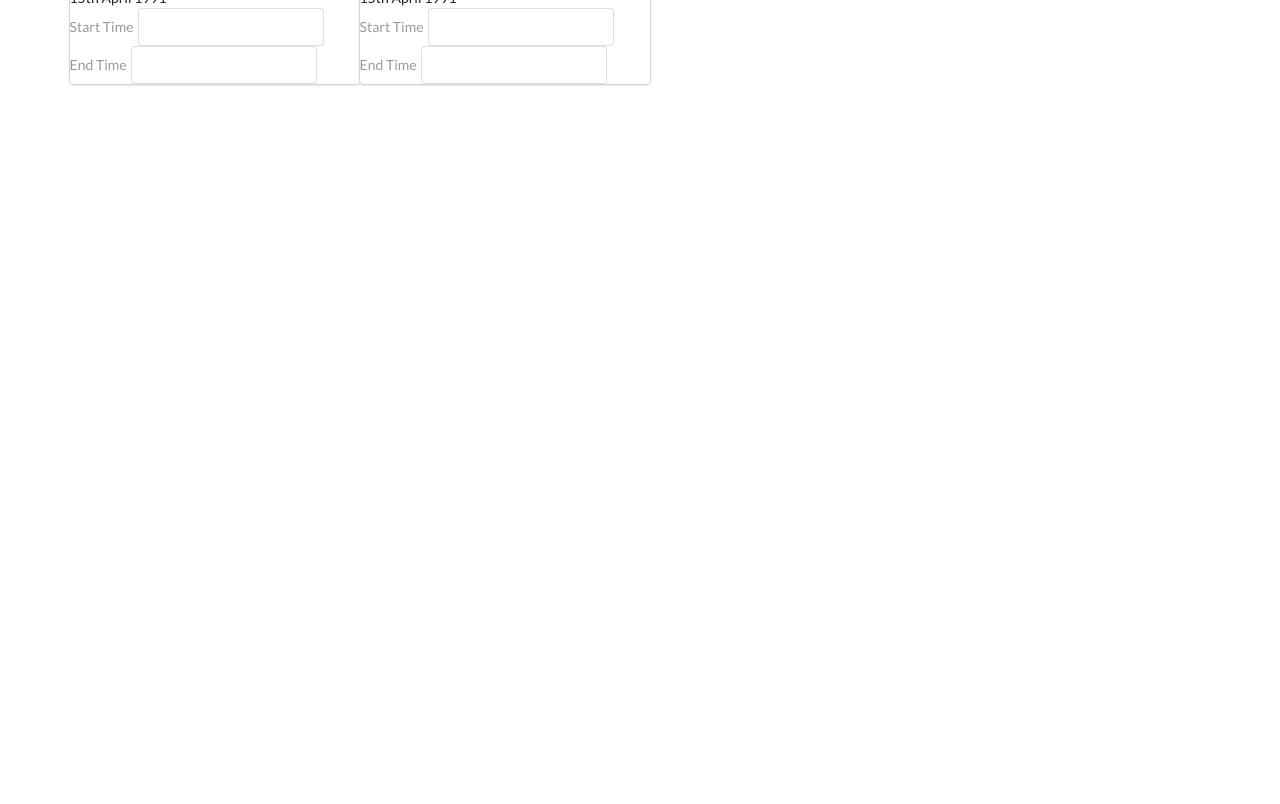
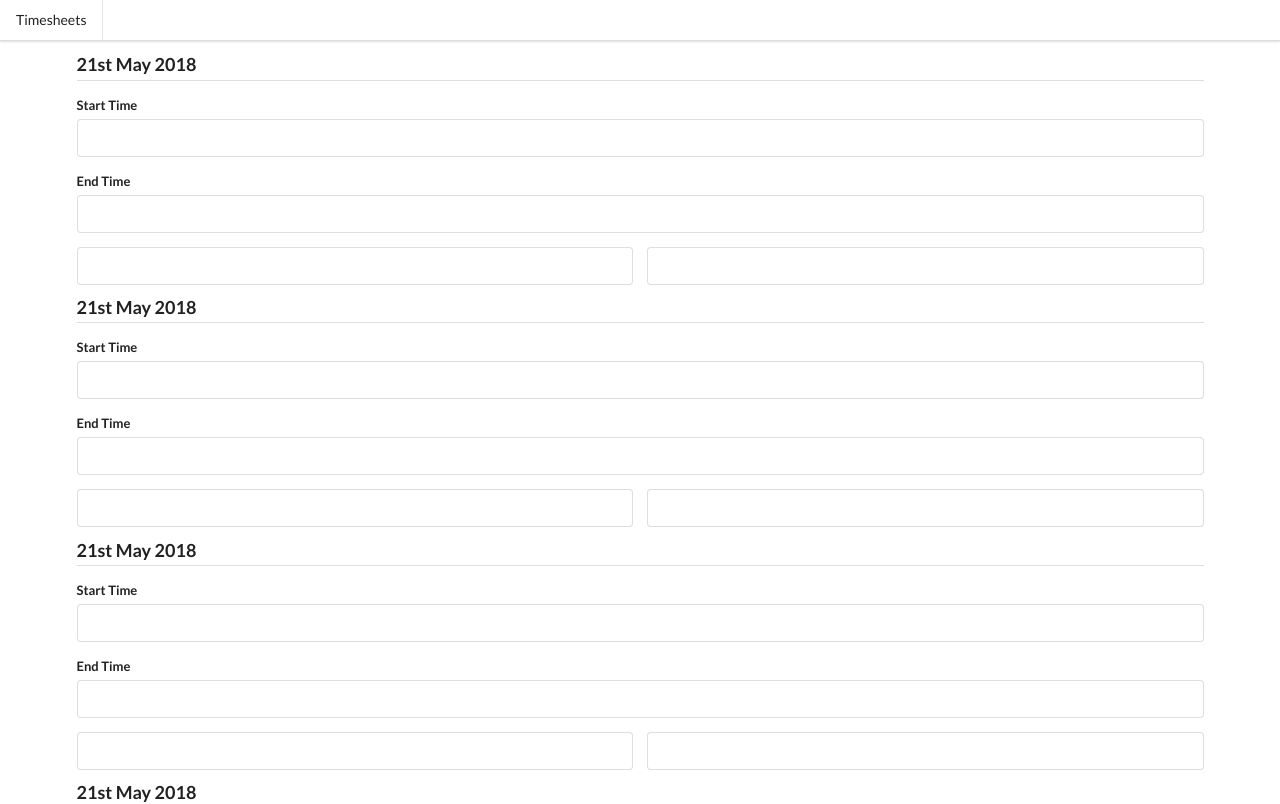
Before and after one commit to sss-software/timesheet-app, an Angular app: page / in a window 1280 px wide. Shown: the top 804 px of the page. Built offline with nearby package versions, Linux system fonts and the light colour scheme; what ng2-semantic-ui would draw is missing.

Commit message:
Styling day component

```diff
--- a/src/app/app.component.html
+++ b/src/app/app.component.html
@@ -1,3 +1,9 @@
+<div class="ui top fixed menu">
+  <div class="item">
+    Timesheets
+  </div>
+</div>
+<div style="height: 4em"></div>
 <div class="ui container">
   <app-timesheet></app-timesheet>
 </div>
--- a/src/app/timesheet/day/day.component.html
+++ b/src/app/timesheet/day/day.component.html
@@ -1,23 +1,25 @@
-<div class="ui card">
+<form class="ui form">
   <!-- Date -->
-  <div class="header">15th April 1991</div>
+  <div class="ui dividing header">21st May 2018</div>
   <!-- Start time -->
-  <div class="meta">
-    <div class="inline field">
-      <label>Start Time</label>
-      <div class="ui input">
-        <input>
-      </div>
+  <div class="field">
+    <label>Start Time</label>
+    <input>
+  </div>
+  <!-- End time -->
+  <div class="field">
+    <label>End Time</label>
+    <input>
+  </div>
+  <!-- Array header -->
+  <!-- Time entry array -->
+  <div class="two fields">
+    <div class="field">
+      <input>
     </div>
-    <div class="inline field">
-      <label>End Time</label>
-      <div class="ui input">
-        <input>
-      </div>
+    <div class="field">
+      <input>
     </div>
   </div>
-  <!-- End time -->
-  <!-- Array header -->
-  <!-- Time entry array -->
   <!-- Totals -->
-</div>
+</form>
--- a/src/app/timesheet/timesheet.component.html
+++ b/src/app/timesheet/timesheet.component.html
@@ -1,4 +1,7 @@
-<div class="ui cards">
-  <app-day></app-day>
-  <app-day></app-day>
-</div>
+<app-day></app-day>
+<app-day></app-day>
+<app-day></app-day>
+<app-day></app-day>
+<app-day></app-day>
+<app-day></app-day>
+<app-day></app-day>
--- a/src/app/timesheet/timesheet.component.ts
+++ b/src/app/timesheet/timesheet.component.ts
@@ -1,4 +1,5 @@
 import { Component, OnInit } from '@angular/core';
+import {TimesheetService} from "./timesheet.service";
 
 @Component({
   selector: 'app-timesheet',
@@ -7,9 +8,14 @@ import { Component, OnInit } from '@angular/core';
 })
 export class TimesheetComponent implements OnInit {
 
-  constructor() { }
+
+
+  constructor(private timesheetService: TimesheetService) { }
 
   ngOnInit() {
+    this.timesheetService.getTimesheets().subscribe(result => {
+      console.log(result);
+    })
   }
 
 }
--- a/src/app/timesheet/timesheet.module.ts
+++ b/src/app/timesheet/timesheet.module.ts
@@ -3,12 +3,16 @@ import {CommonModule} from '@angular/common';
 import {TimesheetComponent} from './timesheet.component';
 import {SharedModule} from "../shared/shared.module";
 import { DayComponent } from './day/day.component';
+import {TimesheetService} from "./timesheet.service";
 
 @NgModule({
   imports: [
     CommonModule,
     SharedModule
   ],
+  providers: [
+    TimesheetService
+  ],
   declarations: [TimesheetComponent, DayComponent],
   exports: [TimesheetComponent]
 })
```
